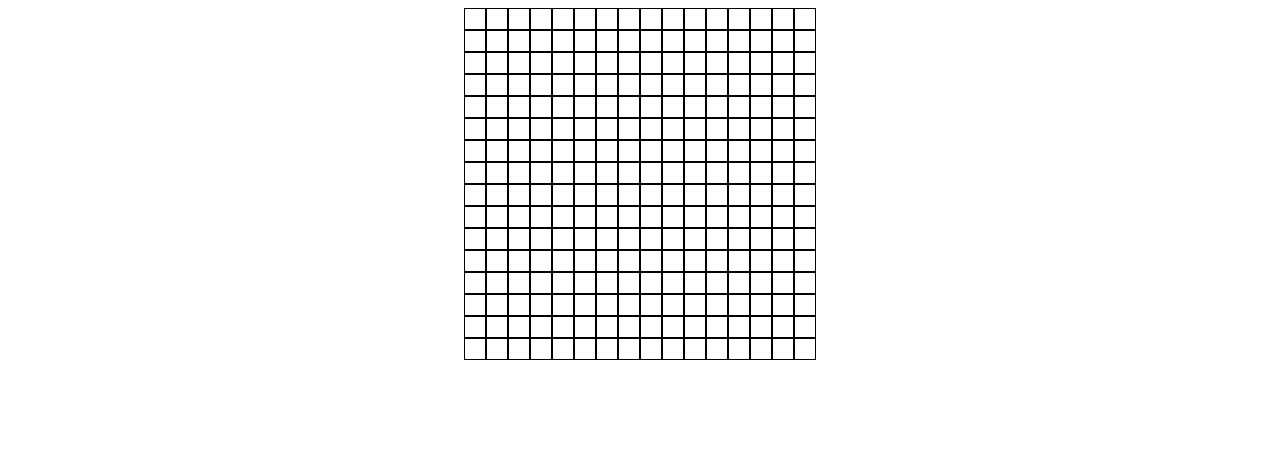
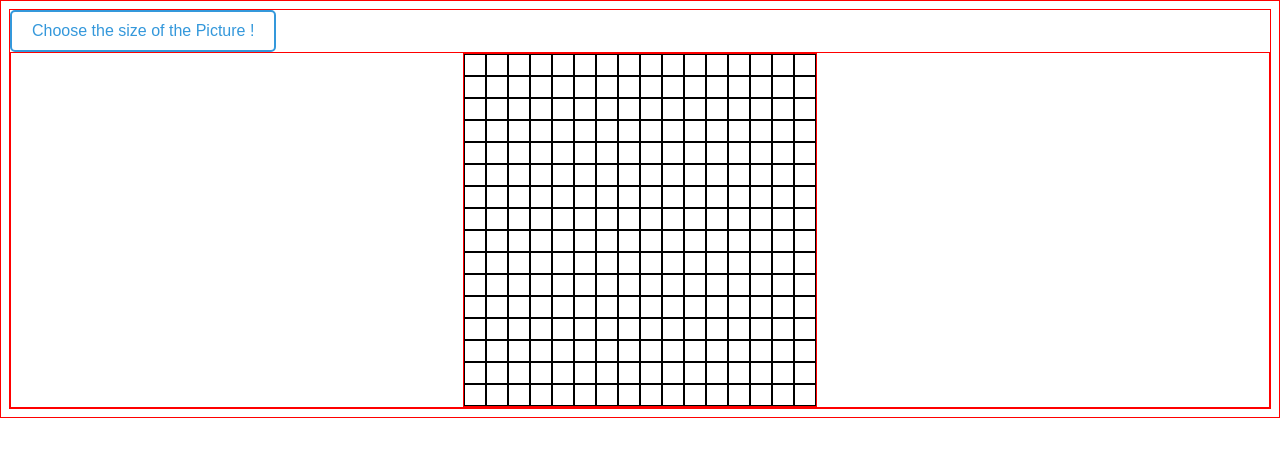
Before and after one commit to LoiChouette2036/Etch_a_Sketch, a plain HTML site: page index.html in a window 1280 px wide. Drawn offline with Linux system fonts and the light colour scheme.

Commit message:
Added a New button

```diff
--- a/index.html
+++ b/index.html
@@ -9,6 +9,9 @@
     </head>
 
     <body>
+
+        <button class="my_button">Choose the size of the Picture !</button>
+
         <div id="plan">
             <div id="container"></div>
         </div>
--- a/style.css
+++ b/style.css
@@ -16,8 +16,18 @@
     flex-wrap: wrap;
 }
 
+.my_button {
+    padding: 10px 20px;
+    font-size: 16px;
+    text-align: center;
+    text-decoration: none;
+    cursor: pointer;
+    border: 2px solid #3498db;
+    color: #3498db;
+    background-color: #fff;
+    border-radius: 5px;
+}
 
-
-/*{
+*{
     border: 1px solid red;
 }
```
